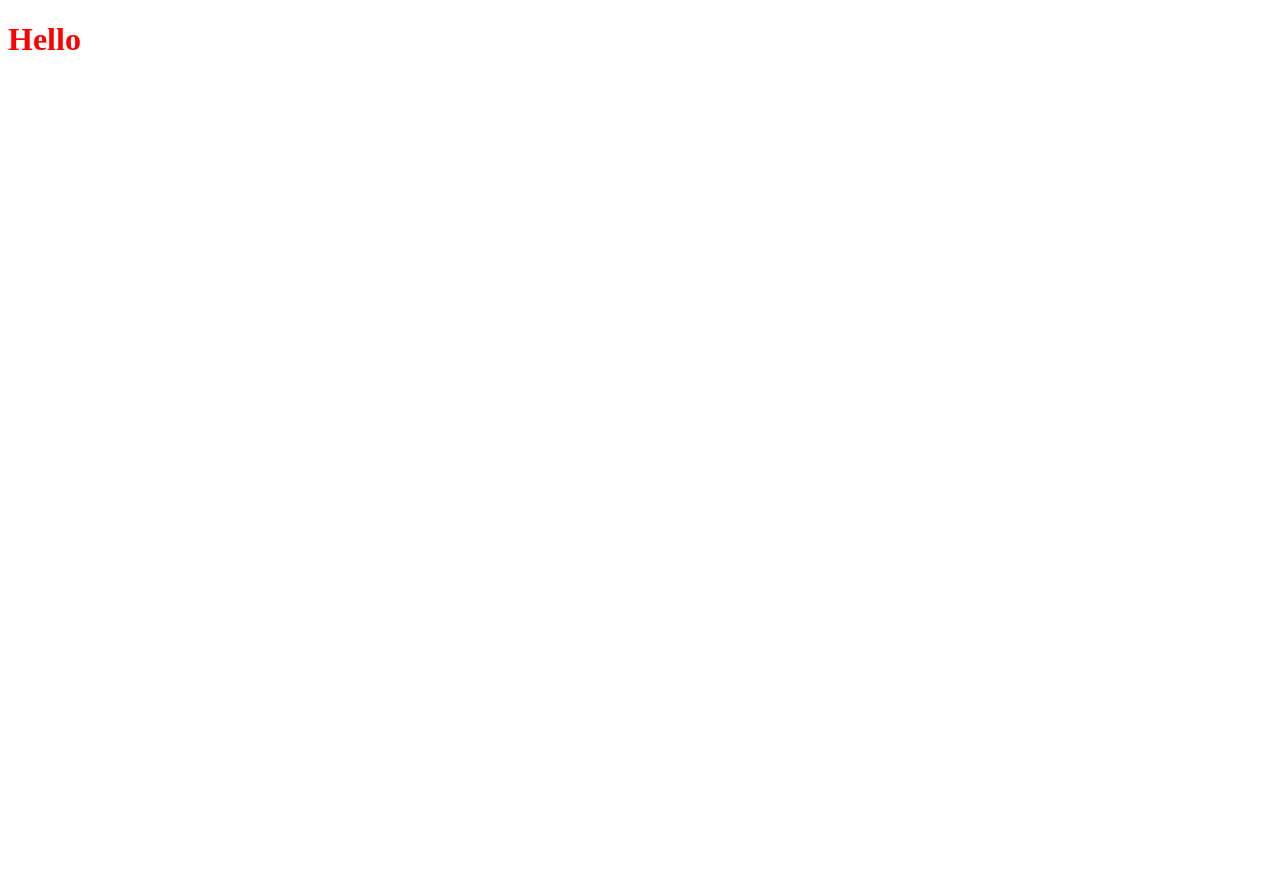
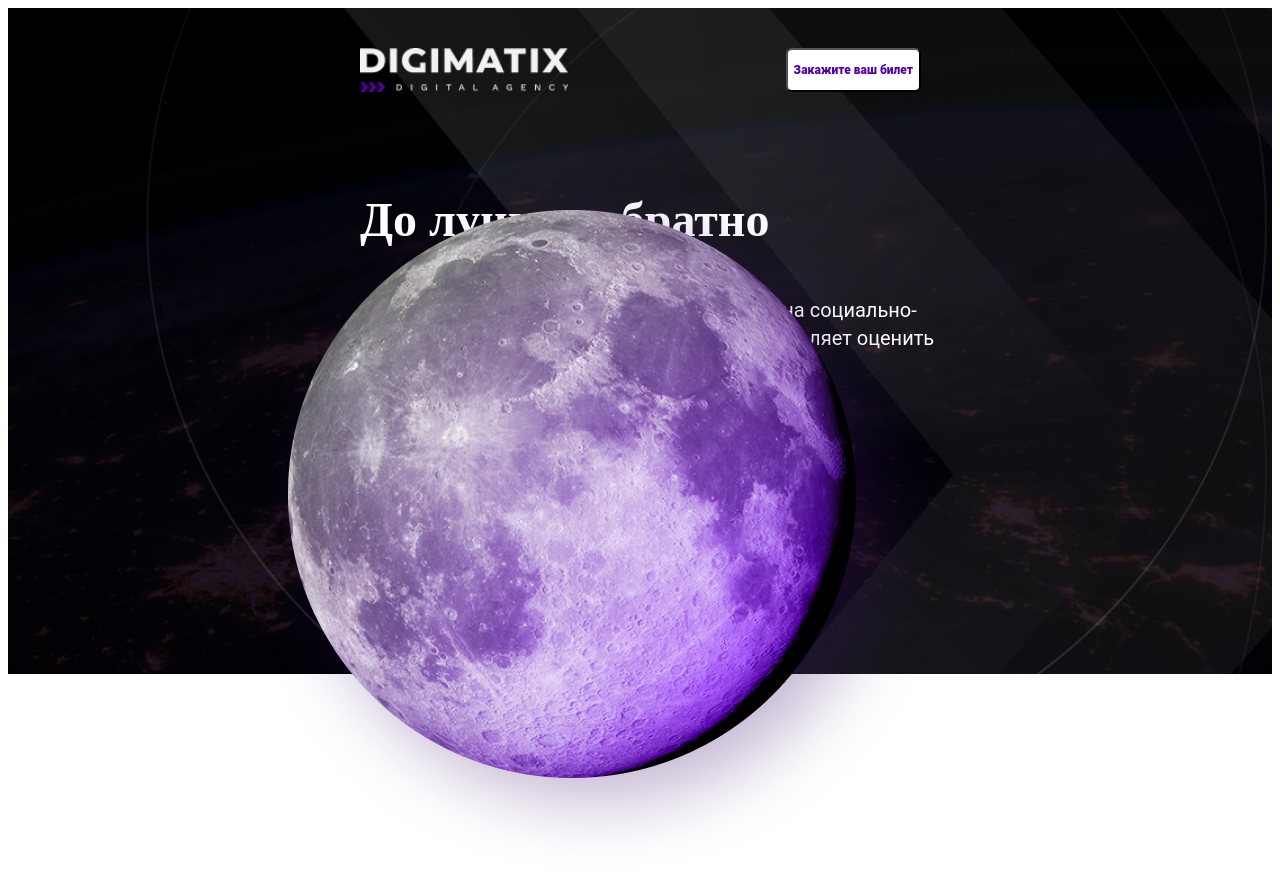
Before and after one commit to Atichka/Digimatix, a website built with webpack: page src/index.html in a window 1280 px wide. Before the commit the page ends 800 px from the top, so only its background shows below. Built offline with nearby package versions, Linux system fonts and the light colour scheme.

Commit message:
add section main

```diff
--- /dev/null
+++ b/src/blocks/button/button.css
@@ -0,0 +1,12 @@
+.button {
+  font-family: 'Roboto';
+  font-style: normal;
+  font-weight: 900;
+  font-size: 12px;
+  line-height: 24px;
+
+  color: #5101A6;
+
+  background: #FFFFFF;
+  border-radius: 6px;
+}
--- /dev/null
+++ b/src/blocks/header/__logo-pic/header__logo-pic.css
@@ -0,0 +1,4 @@
+.header__logo-pic {
+  width: auto;
+  height: 100%;
+}
--- /dev/null
+++ b/src/blocks/header/__logo/header__logo.css
@@ -0,0 +1,4 @@
+.header__logo {
+  text-decoration: none;
+	cursor: url(../../../images/Pointer.png), pointer;
+}
--- /dev/null
+++ b/src/blocks/header/header.css
@@ -0,0 +1,10 @@
+@import url(./__logo/header__logo.css);
+@import url(./__logo-pic/header__logo-pic.css);
+
+.header {
+  max-width: 100%;
+  padding: 40px 351px 0 352px;
+  margin: 0;
+  display: flex;
+  justify-content: space-between;
+}
--- /dev/null
+++ b/src/blocks/main/__button-container/main__button-container.css
@@ -0,0 +1,7 @@
+.main__button-container {
+  padding: 48px 351px 0 352px;
+  display: grid;
+  grid-template-columns: 156px 48px;
+  grid-gap: 20px;
+  grid-template-rows: 48px;
+}
--- /dev/null
+++ b/src/blocks/main/__button/main__button.css
@@ -0,0 +1,9 @@
+.main__button {
+  background-image: url(../../../images/play.png);
+  width: 100%;
+  height: 100%;
+  /* padding: 5px; */
+  border-radius: 68px;
+  /* background: #5101A6; */
+  /* margin-left: 10px; */
+}
--- /dev/null
+++ b/src/blocks/main/__pic/main__pic.css
@@ -0,0 +1,5 @@
+.main__pic {
+  position: absolute;
+  top: 154px;
+  right: 320px;
+}
--- /dev/null
+++ b/src/blocks/main/__text/main__text.css
@@ -0,0 +1,4 @@
+.main__text {
+  padding: 100px 351px 0 352px;
+  width: 576px;
+}
--- /dev/null
+++ b/src/blocks/main/__title/main__title.css
@@ -0,0 +1,10 @@
+.main__title {
+  font-family: 'Montserrat';
+  font-style: normal;
+  font-weight: bold;
+  font-size: 48px;
+  line-height: 56px;
+  margin: 0;
+
+  color: #FFFFFF;
+}
--- /dev/null
+++ b/src/blocks/main/main.css
@@ -0,0 +1,13 @@
+@import url(./__text/main__text.css);
+@import url(./__title/main__title.css);
+@import url(./__pic/main__pic.css);
+@import url(./__button-container/main__button-container.css);
+@import url(./__button/main__button.css);
+
+.main {
+  background-image: url(../../images/main.png);
+  background-size: cover;
+  background-position: center;
+  background-repeat: no-repeat;
+  padding-bottom: 198px;
+}
--- /dev/null
+++ b/src/blocks/paragraph/paragraph.css
@@ -0,0 +1,9 @@
+.paragraph {
+  font-family: 'Roboto';
+  font-style: normal;
+  font-weight: normal;
+  font-size: 20px;
+  line-height: 28px;
+  color: #FFF;
+  margin: 48px 0 0;
+}
--- a/src/index.html
+++ b/src/index.html
@@ -7,7 +7,27 @@
     <link rel="icon" href="<%=require('./images/favicon.png')%>" type="image/x-icon">
 </head>
 <body>
-    <h1>Hello</h1>
-    <script src="<%= htmlWebpackPlugin.files.js %>"></script>
+  <div class="page">
+    <section class="main">
+      <header class="header">
+        <a href="./index.html" class="header__logo">
+          <img class="header__logo-pic" src="<%=require('./images/logo.png')%>" alt="Логотип">
+        </a>
+        <button type="button" class="button">Закажите ваш билет</button>
+      </header>
+      <div class="main__text">
+        <h1 class="main__title">До луны и обратно</h1>
+        <p class="paragraph">Задача организации, в особенности же курс на
+          социально-ориентированный национальный проект позволяет оценить значение
+          модели развития.</p>
+      </div>
+      <div class="main__button-container">
+        <button type="button" class="button">Подробнее о нас</button>
+        <button class="main__button"></button>
+      </div>
+      <img class="main__pic" src="<%=require('./images/moon.png')%>" alt="Картинка">
+    </section>
+  </div>
+  <script src="<%= htmlWebpackPlugin.files.js %>"></script>
 </body>
 </html>
--- a/src/style.css
+++ b/src/style.css
@@ -1,3 +1,4 @@
-h1 {
-  color: red;
-}
+@import url(./blocks/header/header.css);
+@import url(./blocks/button/button.css);
+@import url(./blocks/main/main.css);
+@import url(./blocks/paragraph/paragraph.css);
```
Also changed, not shown: src/images/Ellipse.png (added), src/images/Pointer.png (added), src/images/logo.png (added), src/images/main.png (added), src/images/moon.png (added), src/images/play.png (added), src/images/play2.png (added).
